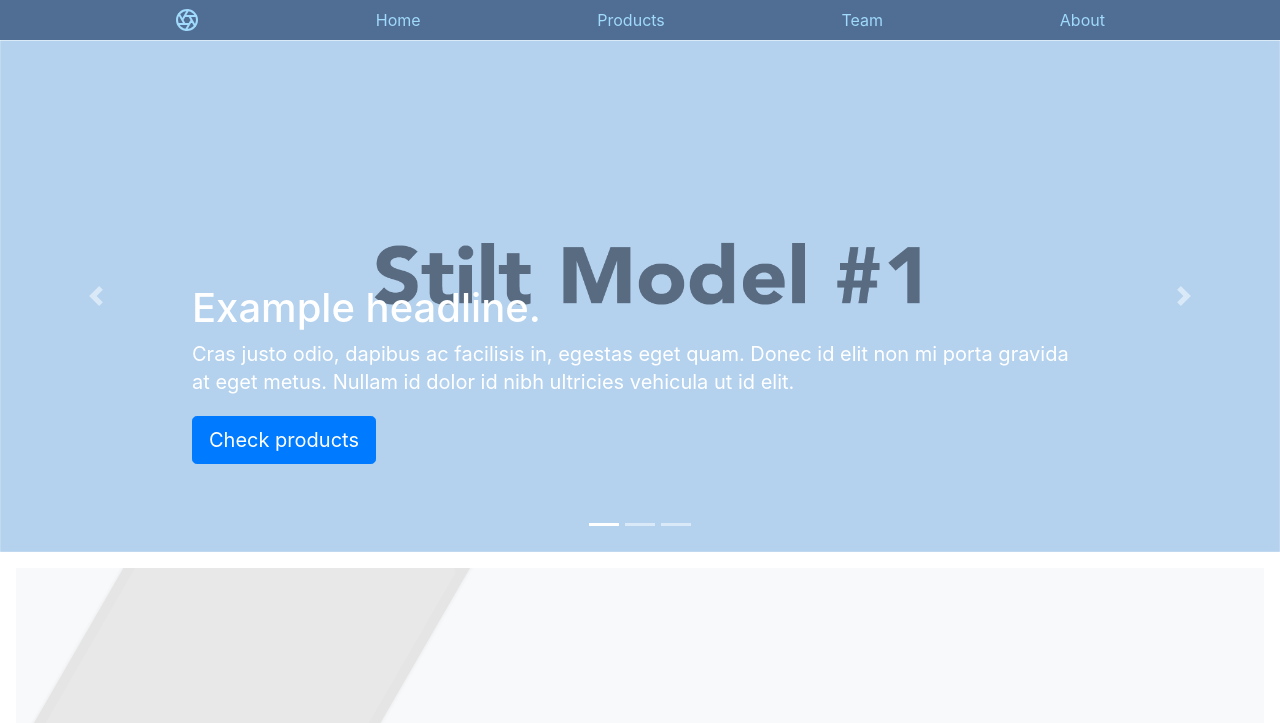
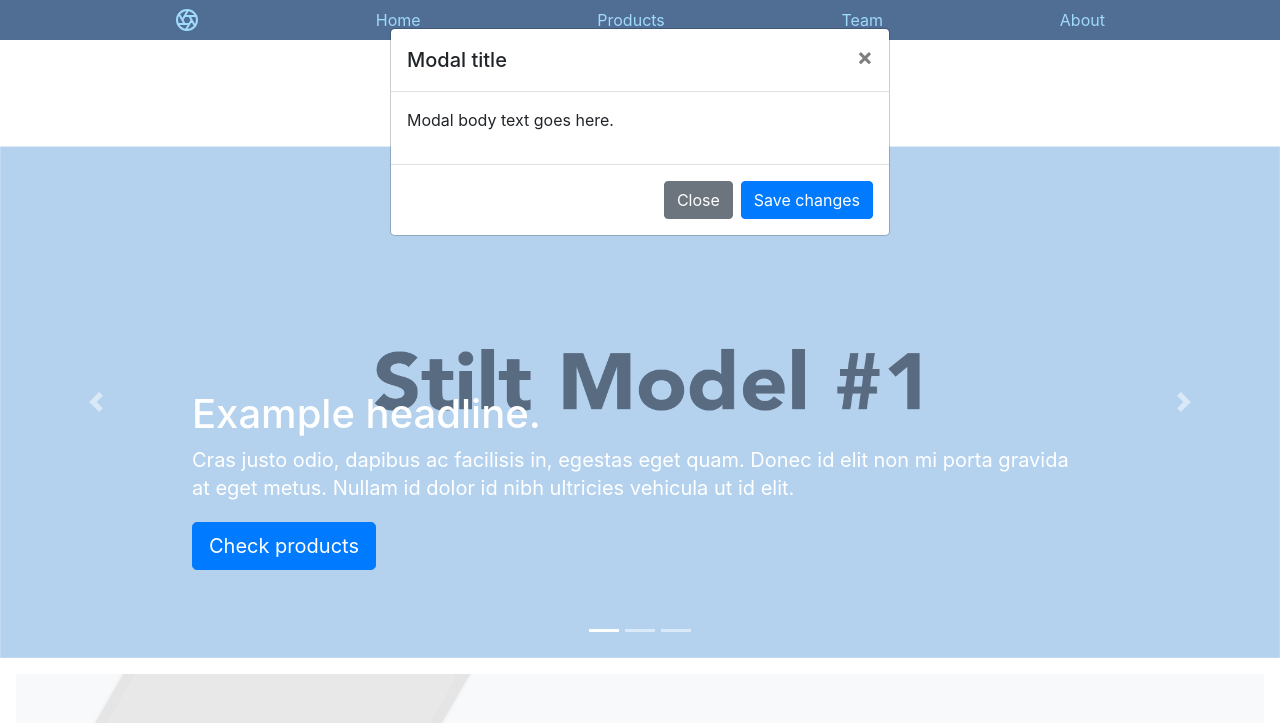
Before and after one commit to mikelmah/SMCWEB3, a plain HTML site: page midterm/index.html in a window 1280 px wide. Shown: the top 723 px of the page. Drawn offline with nearby package versions, Linux system fonts and the light colour scheme.

Commit message:
alert and modal
accepting modal and alert, chaning alert properties,

```diff
--- a/midterm/index.html
+++ b/midterm/index.html
@@ -10,7 +10,8 @@
   <title>FIRST STILTS</title>
 
   <link rel="canonical" href="https://getbootstrap.com/docs/4.3/examples/carousel/">
-  <link rel="stylesheet" href="https://stackpath.bootstrapcdn.com/bootstrap/4.3.1/css/bootstrap.min.css" integrity="sha384-ggOyR0iXCbMQv3Xipma34MD+dH/1fQ784/j6cY/iJTQUOhcWr7x9JvoRxT2MZw1T" crossorigin="anonymous">
+  <link rel="stylesheet" href="https://stackpath.bootstrapcdn.com/bootstrap/4.3.1/css/bootstrap.min.css"
+    integrity="sha384-ggOyR0iXCbMQv3Xipma34MD+dH/1fQ784/j6cY/iJTQUOhcWr7x9JvoRxT2MZw1T" crossorigin="anonymous">
   <script src="https://ajax.googleapis.com/ajax/libs/jquery/3.4.1/jquery.min.js"></script>
   <script src="https://maxcdn.bootstrapcdn.com/bootstrap/3.4.0/js/bootstrap.min.js"></script>
 
@@ -22,9 +23,9 @@
     <div class="container d-flex flex-column flex-md-row justify-content-between">
       <a class="py-2" href="index.html">
 
-        <svg xmlns="" width="24" height="24" fill="none" stroke="currentColor"
-          stroke-linecap="round" stroke-linejoin="round" stroke-width="2" class="d-block mx-auto" role="img"
-          viewBox="0 0 24 24" focusable="false">
+        <svg xmlns="" width="24" height="24" fill="none" stroke="currentColor" stroke-linecap="round"
+          stroke-linejoin="round" stroke-width="2" class="d-block mx-auto" role="img" viewBox="0 0 24 24"
+          focusable="false">
           <title>STILTS</title>
           <circle cx="12" cy="12" r="10" />
           <path
@@ -38,6 +39,14 @@
       <a class="py-2 d-none d-md-inline-block" href="about.html">About</a>
     </div>
   </nav>
+  <!-- alert -->
+  <div class="bg-transparent text-dark text-center alert alert-dismissible fade" role="alert">
+    <strong class="text-black-50">This website uses cookies to give you best experience.</strong> <p class="text-black-50">Using this website means you are OK with this.</p>
+    <button type="button" class="close" data-dismiss="alert" aria-label="Close">
+      <span aria-hidden="true">&times;</span>
+    </button>
+  </div>
+  <!-- carousel -->
   <div id="myCarousel" class="carousel slide">
     <ol class="carousel-indicators">
       <li data-target="#myCarousel" data-slide-to="0" class="active"></li>
@@ -46,8 +55,7 @@
     </ol>
     <div class="carousel-inner">
       <div class="carousel-item active">
-            <img src="images/stilt_model_1.png"
-                alt="Stilts model #1">
+        <img src="images/stilt_model_1.png" alt="Stilts model #1">
         <div class="container">
           <div class="carousel-caption text-left">
             <h1>Example headline.</h1>
@@ -58,8 +66,7 @@
         </div>
       </div>
       <div class="carousel-item">
-            <img src="images/stilt_model_2.png"
-                alt="Stilts model #2">
+        <img src="images/stilt_model_2.png" alt="Stilts model #2">
         <div class="container">
           <div class="carousel-caption">
             <h1>Another example headline.</h1>
@@ -70,8 +77,7 @@
         </div>
       </div>
       <div class="carousel-item">
-            <img src="images/stilt_model_3.png"
-                alt="Stilts model #3">
+        <img src="images/stilt_model_3.png" alt="Stilts model #3">
         <div class="container">
           <div class="carousel-caption text-right">
             <h1>One more for good measure.</h1>
@@ -90,6 +96,26 @@
       <span class="carousel-control-next-icon" aria-hidden="true"></span>
       <span class="sr-only">Next</span>
     </a>
+  </div>
+<!-- modal -->
+  <div class="modal" tabindex="-1" role="dialog" id="myModal">
+    <div class="modal-dialog" role="document">
+        <div class="modal-content">
+            <div class="modal-header">
+                <h5 class="modal-title">Modal title</h5>
+                <button type="button" class="close js-modal-close" aria-label="Close">
+                    <span aria-hidden="true">&times;</span>
+                </button>
+            </div>
+            <div class="modal-body">
+                <p>Modal body text goes here.</p>
+            </div>
+            <div class="modal-footer">
+                <button type="button" class="btn btn-secondary">Close</button>
+                <button type="button" class="btn btn-primary">Save changes</button>
+            </div>
+        </div>
+    </div>
 </div>
   <!---
   <div id="myCarousel" class="carousel slide" data-ride="carousel">
--- a/midterm/main.js
+++ b/midterm/main.js
@@ -4,8 +4,6 @@ $(document).ready(function(){
     $('#myCarousel').on('slide.bs.carousel', function (e) {
         console.log(e);
     })
-
-
 
     $('.js-modal-close').click(function(){
         $('.alert').addClass('show');
```
Also changed, not shown: 1 other file. Lines whose indentation alone changed are shown as unchanged.
